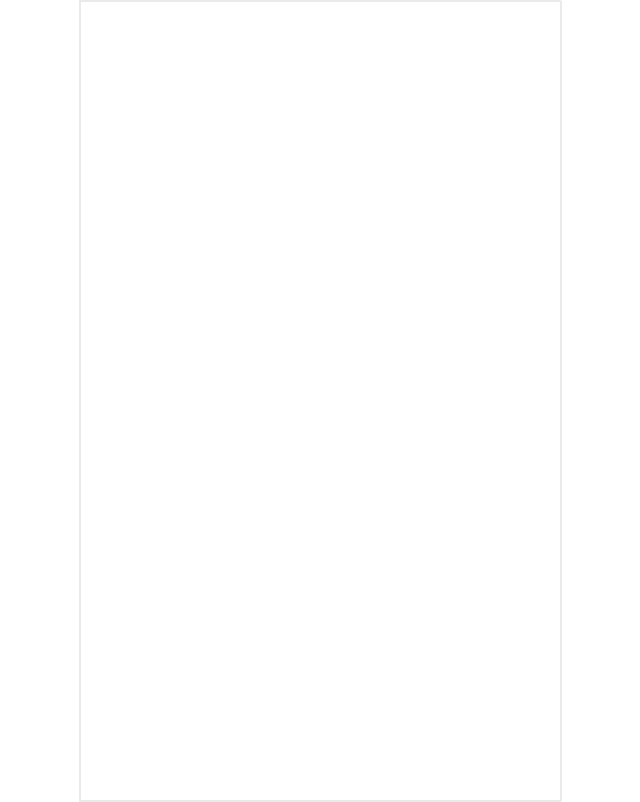
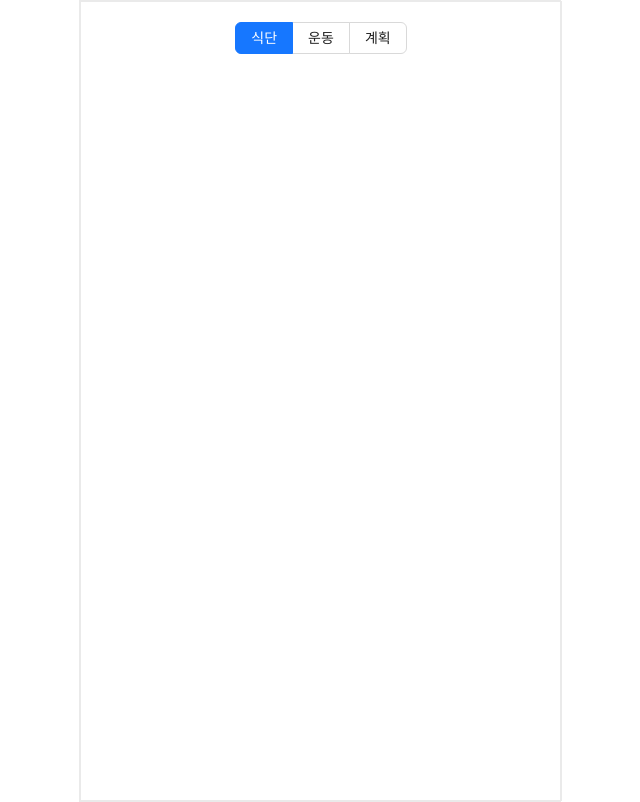
Before and after one commit to elice-cookcook/eatnfit, a React (Vite) app in the folder eatnfit-FE/: page /main in a window 1280 px wide. Before the commit this address had no page. Shown: the whole page, without its empty margins (320-960 px from the left). Built offline with nearby package versions, Linux system fonts and the light colour scheme; the HTML template or start-up script is replaced by a standard one.

Commit message:
feat: Create Mainpage and main radio button ui

```diff
--- a/eatnfit-FE/package.json
+++ b/eatnfit-FE/package.json
@@ -10,6 +10,7 @@
     "preview": "vite preview"
   },
   "dependencies": {
+    "antd": "^5.10.2",
     "react": "^18.2.0",
     "react-dom": "^18.2.0",
     "react-router-dom": "^6.17.0",
--- a/eatnfit-FE/src/App.tsx
+++ b/eatnfit-FE/src/App.tsx
@@ -1,10 +1,11 @@
 import { BrowserRouter, Route, Routes } from "react-router-dom";
-import { LandingPage } from "./pages";
+import { LandingPage, MainPage } from "./pages";
 function App() {
   return (
     <BrowserRouter>
       <Routes>
         <Route path="/" element={<LandingPage />} />
+        <Route path="/main" element={<MainPage />} />
       </Routes>
     </BrowserRouter>
   );
--- /dev/null
+++ b/eatnfit-FE/src/components/MainRadioButton/MainRadioButton.tsx
@@ -0,0 +1,11 @@
+import { Radio } from "antd";
+
+export default function MainRadioButton() {
+  return (
+    <Radio.Group defaultValue="food" buttonStyle="solid">
+      <Radio.Button value="food">식단</Radio.Button>
+      <Radio.Button value="exercise">운동</Radio.Button>
+      <Radio.Button value="plan">계획</Radio.Button>
+    </Radio.Group>
+  );
+}
--- /dev/null
+++ b/eatnfit-FE/src/components/MainRadioButton/index.ts
@@ -0,0 +1 @@
+export { default as MainRadioButton } from './MainRadioButton';
--- /dev/null
+++ b/eatnfit-FE/src/components/MainRadioButton/styles.ts
@@ -0,0 +1,8 @@
+import { Radio } from "antd";
+import styled from "styled-components";
+
+export const StyledRadio = styled(Radio.Button)`
+.ant-radio-button-wrapper-checked {
+    background: red !important;
+}
+`;
--- /dev/null
+++ b/eatnfit-FE/src/components/common/index.ts
@@ -0,0 +1 @@
+export { default as Footer } from './Footer';
--- /dev/null
+++ b/eatnfit-FE/src/components/index.ts
@@ -0,0 +1,2 @@
+export * from './MainRadioButton';
+export * from './common';
--- /dev/null
+++ b/eatnfit-FE/src/pages/MainPage/MainPage.tsx
@@ -0,0 +1,10 @@
+import { MainRadioButton } from "../../components";
+import { Container } from "./styles";
+
+export default function MainPage() {
+  return (
+    <Container>
+      <MainRadioButton />
+    </Container>
+  );
+}
--- /dev/null
+++ b/eatnfit-FE/src/pages/MainPage/index.ts
@@ -0,0 +1 @@
+export { default as MainPage } from './MainPage';
--- /dev/null
+++ b/eatnfit-FE/src/pages/MainPage/styles.ts
@@ -0,0 +1,6 @@
+import styled from "styled-components";
+
+export const Container = styled.div`
+    text-align: center;
+    padding: 20px;
+`;
--- a/eatnfit-FE/src/pages/index.ts
+++ b/eatnfit-FE/src/pages/index.ts
@@ -1 +1,2 @@
 export * from './LandingPage';
+export * from './MainPage';
```
Also changed, not shown: 1 other file (tests, documents, lock files or other folders).
